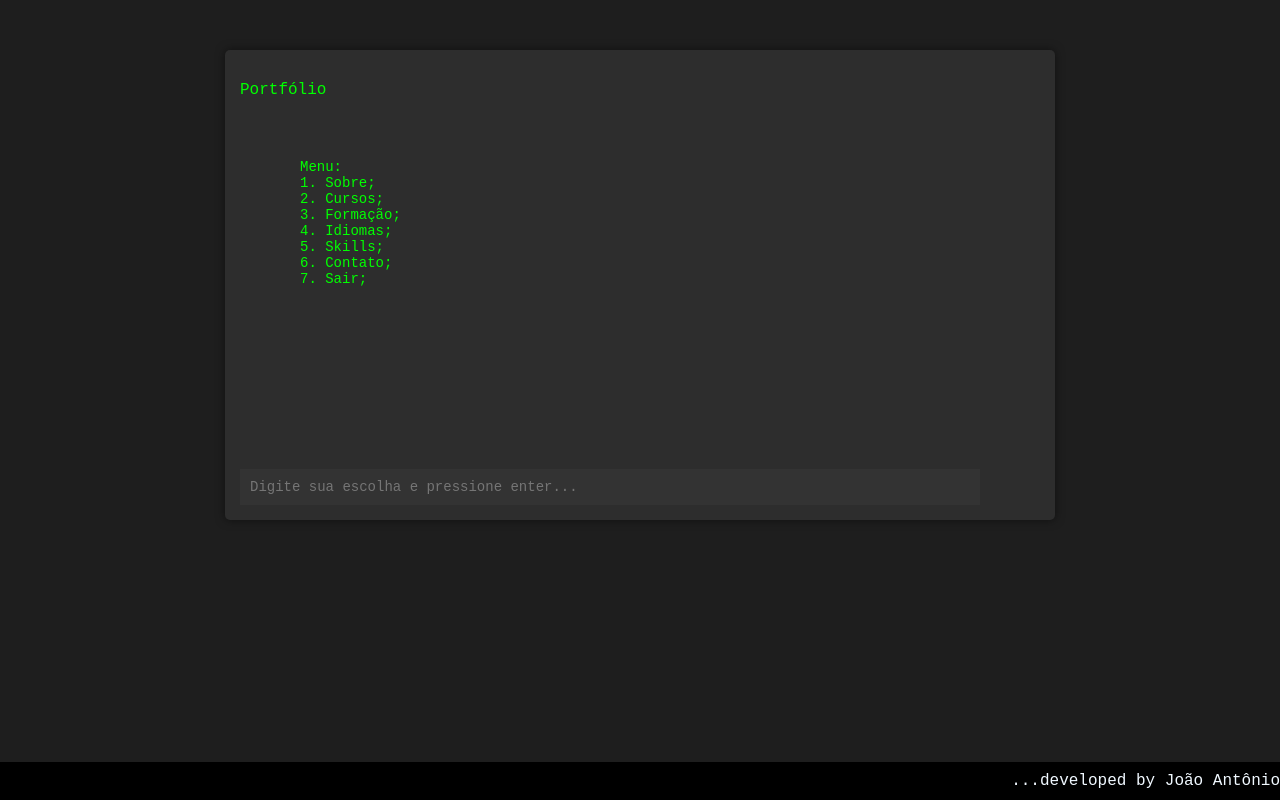
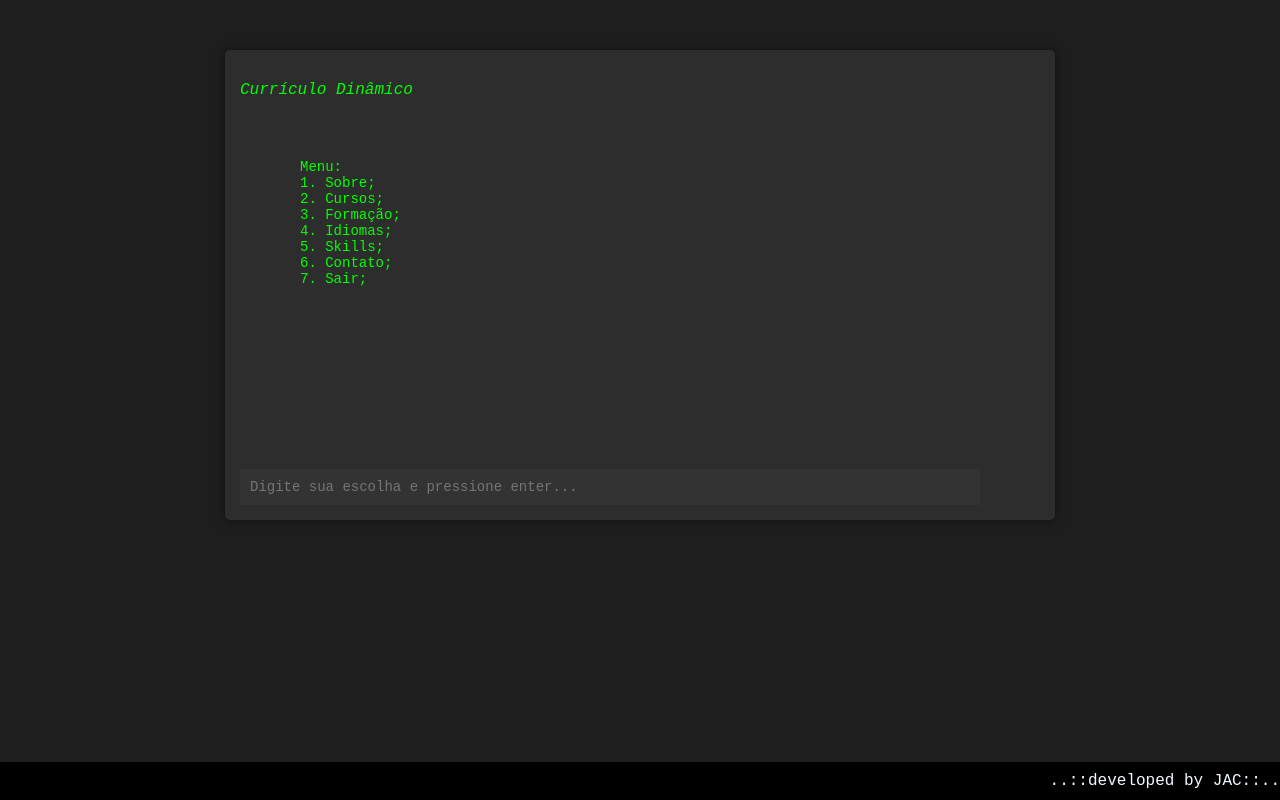
Before and after one commit to joaoacastro/curriculoDinamico, a plain HTML site: page index.html in a window 1280 px wide. Drawn offline with Linux system fonts and the light colour scheme.

Commit message:
Update index.html

```diff
--- a/index.html
+++ b/index.html
@@ -3,15 +3,17 @@
 <head>
     <meta charset="UTF-8">
     <meta name="viewport" content="width=device-width, initial-scale=1.0">
-    <title>.:Portófolio João Antônio:.</title>
+    <title>.:Currículo Dinâmico João Antônio:.</title>
 
     <link rel="stylesheet" href="style.css">
 </head>
 <body>
     <div class="terminal">
-        <p>Portfólio</p>
+        <p><i>Currículo Dinâmico</i></p>
         <div id="output" class="output">
             <div id="menu" class="menu"></div>
+            <br>
+            <br>
             <div id="content" class="content"></div>
         </div>
         <input type="text" id="input" class="input" placeholder="Digite sua escolha e pressione enter...">
@@ -20,6 +22,6 @@
     <script src="script.js"></script>
 </body>
 <footer>
-    ...developed by João Antônio
+    ..::developed by JAC::..
 </footer>
 </html>
```
